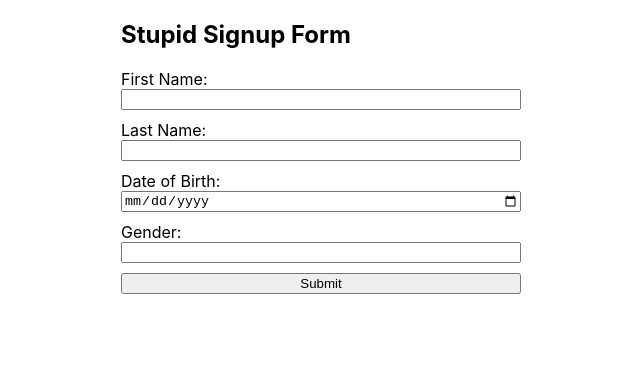
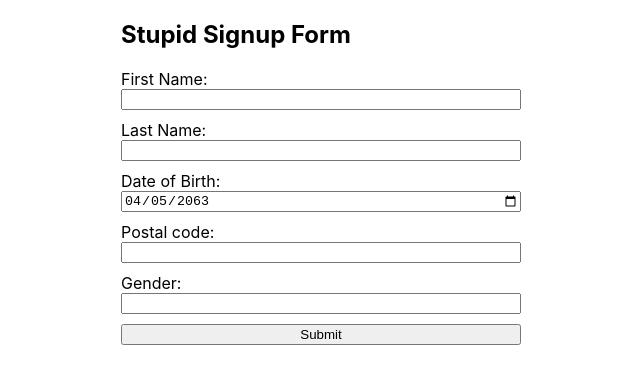
Before and after one commit to gold-mir/bsform, a React (Create React App) app: page / in a window 1280 px wide. Shown: the top 384 px of the page, without its empty margins (319-959 px from the left). Built offline with nearby package versions, Linux system fonts and the light colour scheme.

Commit message:
add 'zip' code

```diff
--- a/src/components/TextInput.jsx
+++ b/src/components/TextInput.jsx
@@ -25,6 +25,9 @@ function TextInput() {
         gender: {
             value: '',
             error: ''
+        },
+        zip: {
+            value: ''
         }
     });
 
@@ -57,7 +60,12 @@ function TextInput() {
 
                 <FormSubset>
                     <label>Date of Birth:</label>
-                    <input type="date" />
+                    <input type="date" defaultValue="2063-04-05"/>
+                </FormSubset>
+
+                <FormSubset>
+                    <label htmlFor="zipCode">Postal code:</label>
+                    <input id="zipCode" type="text" value={state.zip.value} onChange={(e) => setValue("zip", e.target.value.replace(/\D/g,'').substring(0, 5))}></input>
                 </FormSubset>
 
                 <FormSubset>
```
